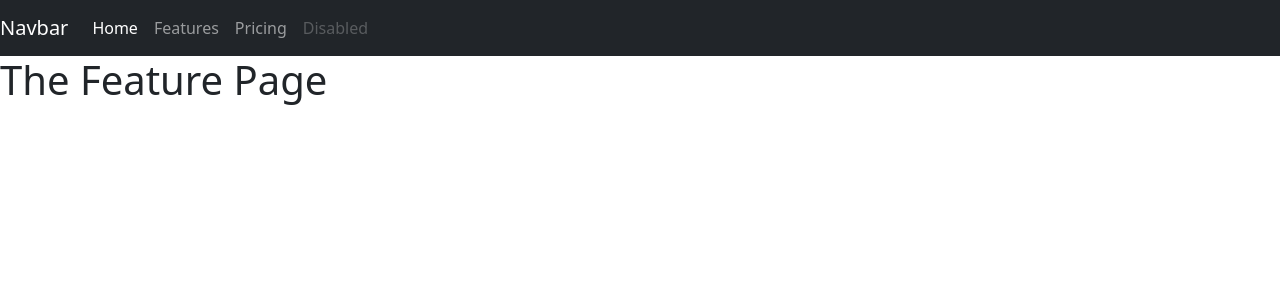
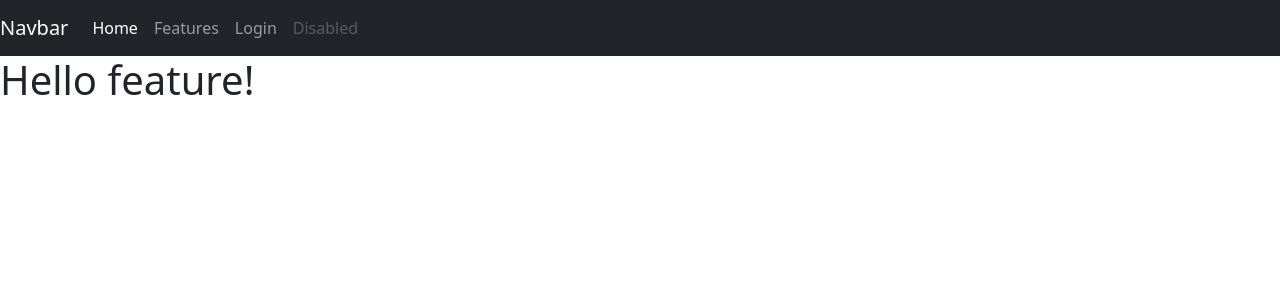
Before and after one commit to Saqib29/personal-developing, a Flask app: page /feature in a window 1280 px wide. Shown: the top 300 px of the page. Run offline with Flask 2, Linux system fonts and the light colour scheme.

Commit message:
Http methods(GET/POST) & retrieving form data

```diff
--- a/flask_basic/app.py
+++ b/flask_basic/app.py
@@ -1,4 +1,4 @@
-from flask import Flask, redirect, render_template, url_for
+from flask import Flask, redirect, render_template, url_for, request
 
 app = Flask(__name__)
 
@@ -6,9 +6,20 @@ app = Flask(__name__)
 def home():
     return render_template("index.html", name="Saqib Aminul")
 
-@app.route("/feature")
-def feature():
-    return render_template("features.html", name="Feature")
+@app.route("/login", methods=["POST", "GET"])
+def login():
+    if request.method == "POST":
+        name = request.form["nm"]
+        return redirect(url_for("user", usr=name))
+    else:
+        return render_template("login.html")
+
+
+@app.route("/<usr>")
+def user(usr):
+    return render_template("features.html", name=usr)
+
+
 
 if __name__ == "__main__":
     app.run(debug=True)
--- a/flask_basic/templates/base.html
+++ b/flask_basic/templates/base.html
@@ -20,7 +20,7 @@
           <div class="navbar-nav">
             <a class="nav-link active" href="/">Home </a>
             <a class="nav-link" href="/feature">Features</a>
-            <a class="nav-link" href="#">Pricing</a>
+            <a class="nav-link" href="/login">Login</a>
             <a class="nav-link disabled" href="#" tabindex="-1" aria-disabled="true">Disabled</a>
           </div>
         </div>
--- a/flask_basic/templates/features.html
+++ b/flask_basic/templates/features.html
@@ -1,7 +1,7 @@
 {% extends "base.html" %}
 
-{% block title %}Feature Page{% endblock %}
+{% block title %}{{name}} Page{% endblock %}
 
 {% block content %}
-    <h1>The {{ name }} Page</h1>
+    <h1>Hello {{ name }}!</h1>
 {% endblock %}
```
Also changed, not shown: flask_basic/templates/login.html (added, +12 -0 lines).
